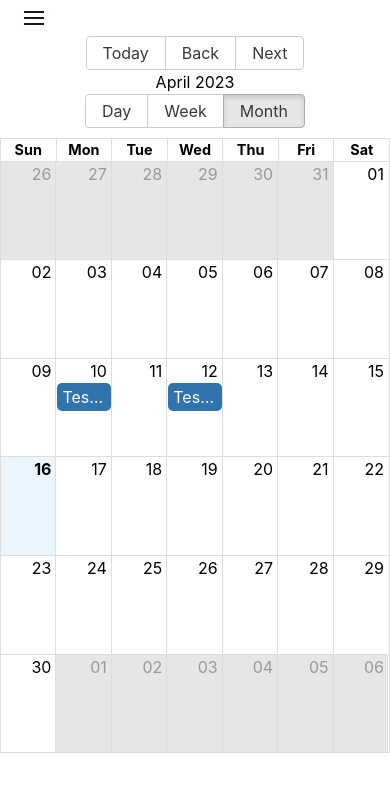
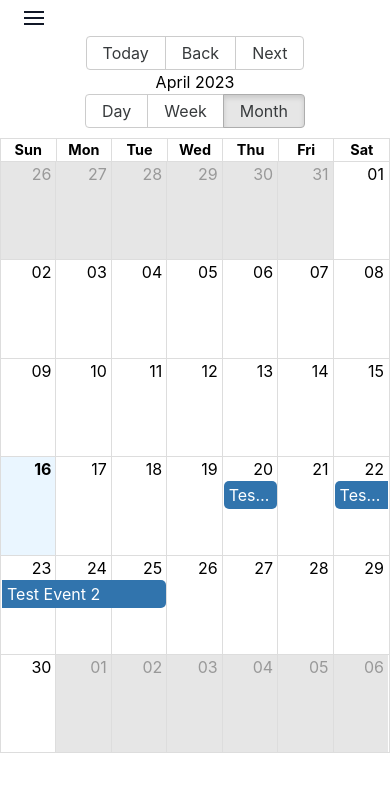
Before and after one commit to YJU-Jenga/Ichigo_Web, a React (Create React App) app: page /calendar in a window 390 px wide. Shown: the top 792 px of the page. Built offline with nearby package versions, Linux system fonts and the light colour scheme.

Commit message:
dropdown at mobile view

```diff
--- a/src/Screens/CalendarScreen.tsx
+++ b/src/Screens/CalendarScreen.tsx
@@ -32,14 +32,14 @@ const CalendarScreen = ({ user }: UserProps) => {
     {
       id: 1,
       title: "Test Event 1",
-      start: new Date("2023-04-10T10:00:00Z"),
-      end: new Date("2023-04-10T11:30:00Z"),
+      start: new Date("2023-04-20T10:00:00Z"),
+      end: new Date("2023-04-20T11:30:00Z"),
     },
     {
       id: 2,
       title: "Test Event 2",
-      start: new Date("2023-04-12T14:00:00Z"),
-      end: new Date("2023-04-12T15:30:00Z"),
+      start: new Date("2023-04-22T14:00:00Z"),
+      end: new Date("2023-04-25T15:30:00Z"),
     },
   ];
 
--- a/src/components/Navbar.tsx
+++ b/src/components/Navbar.tsx
@@ -2,9 +2,11 @@ import { NavLink } from "react-router-dom";
 import { useCookies } from "react-cookie";
 import { UserProps } from "../App";
 import { API_URL } from "../config";
+import { useState } from "react";
 
 export function Navbar({ user }: UserProps) {
   const [cookies, setCookie, removeCookie] = useCookies();
+  const [checked, setChecked] = useState(true);
 
   const logout = async () => {
     try {
@@ -28,6 +30,7 @@ export function Navbar({ user }: UserProps) {
           to="/login"
           className="lg:p-4 py-3 px-0 block border-b-2 border-transparent hover:border-indigo-400 font-bold"
           aria-current="page"
+          onClick={() => setChecked(!checked)}
         >
           로그인
         </NavLink>
@@ -39,6 +42,7 @@ export function Navbar({ user }: UserProps) {
           to="/register"
           className="lg:p-4 py-3 px-0 block border-b-2 border-transparent hover:border-indigo-400 font-bold"
           aria-current="page"
+          onClick={() => setChecked(!checked)}
         >
           회원가입
         </NavLink>
@@ -66,6 +70,11 @@ export function Navbar({ user }: UserProps) {
 
   return (
     <>
+      {/* <style>
+ #menu-toggle:checked + #menu {
+        display: block;
+      }
+</style> */}
       <div className="antialiased bg-gray-400">
         <header className="lg:px-16 px-6 bg-white flex flex-wrap items-center lg:py-0 py-2">
           <label className="pointer-cursor lg:hidden block">
@@ -79,10 +88,17 @@ export function Navbar({ user }: UserProps) {
               <title>menu</title>
               <path d="M0 3h20v2H0V3zm0 6h20v2H0V9zm0 6h20v2H0v-2z"></path>
             </svg>
+            <input
+              checked={checked}
+              onChange={() => setChecked(!checked)}
+              className="hidden"
+              type="checkbox"
+              id="menu-toggle"
+            />
           </label>
-          <input className="hidden" type="checkbox" id="menu-toggle" />
 
           <div
+            style={{ display: checked ? "none" : "block" }}
             className="hidden lg:flex lg:items-center lg:w-auto w-full"
             id="menu"
           >
@@ -93,6 +109,7 @@ export function Navbar({ user }: UserProps) {
                     to="/"
                     className="lg:p-4 py-3 px-0 block border-b-2 border-transparent hover:border-indigo-400"
                     aria-current="page"
+                    onClick={() => setChecked(!checked)}
                   >
                     Home
                   </NavLink>
@@ -102,6 +119,7 @@ export function Navbar({ user }: UserProps) {
                     to="/product"
                     className="lg:p-4 py-3 px-0 block border-b-2 border-transparent hover:border-indigo-400"
                     aria-current="page"
+                    onClick={() => setChecked(!checked)}
                   >
                     상품
                   </NavLink>
@@ -111,6 +129,7 @@ export function Navbar({ user }: UserProps) {
                     to="/productinquiry"
                     className="lg:p-4 py-3 px-0 block border-b-2 border-transparent hover:border-indigo-400"
                     aria-current="page"
+                    onClick={() => setChecked(!checked)}
                   >
                     상품 문의
                   </NavLink>
@@ -120,18 +139,22 @@ export function Navbar({ user }: UserProps) {
                     to="/qna"
                     className="lg:p-4 py-3 px-0 block border-b-2 border-transparent hover:border-indigo-400"
                     aria-current="page"
+                    onClick={() => setChecked(!checked)}
                   >
                     Q&A
                   </NavLink>
                 </li>
                 <li>
+                  {user ? (
                     <NavLink
                       to="/calendar"
                       className="lg:p-4 py-3 px-0 block border-b-2 border-transparent hover:border-indigo-400"
                       aria-current="page"
+                      onClick={() => setChecked(!checked)}
                     >
                       캘린더
                     </NavLink>
+                  ) : null}
                 </li>
                 <li>
                   {user !== undefined ? (
@@ -139,12 +162,14 @@ export function Navbar({ user }: UserProps) {
                       to="/custom"
                       className="lg:p-4 py-3 px-0 block border-b-2 border-transparent hover:border-indigo-400"
                       aria-current="page"
+                      onClick={() => setChecked(!checked)}
                     >
                       커스터마이징
                     </NavLink>
                   ) : (
                     <NavLink
                       onClick={() => {
+                        setChecked(!checked);
                         alert("로그인 해주세요.");
                       }}
                       to="/login"
@@ -161,6 +186,7 @@ export function Navbar({ user }: UserProps) {
                       to="/maniging"
                       className="lg:p-4 py-3 px-0 block border-b-2 border-transparent hover:border-indigo-400"
                       aria-current="page"
+                      onClick={() => setChecked(!checked)}
                     >
                       주문관리
                     </NavLink>
@@ -172,6 +198,7 @@ export function Navbar({ user }: UserProps) {
                       to="/mypage"
                       className="lg:p-4 py-3 px-0 block border-b-2 border-transparent hover:border-indigo-400"
                       aria-current="page"
+                      onClick={() => setChecked(!checked)}
                     >
                       마이페이지
                     </NavLink>
@@ -183,6 +210,7 @@ export function Navbar({ user }: UserProps) {
                       to="/cart"
                       className="lg:p-4 py-3 px-0 block border-b-2 border-transparent hover:border-indigo-400"
                       aria-current="page"
+                      onClick={() => setChecked(!checked)}
                     >
                       장바구니
                     </NavLink>
```
Lines whose indentation alone changed are shown as unchanged.
